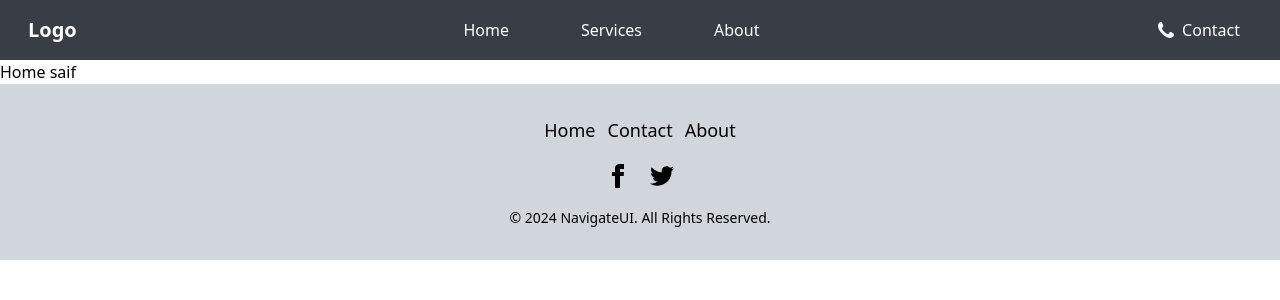
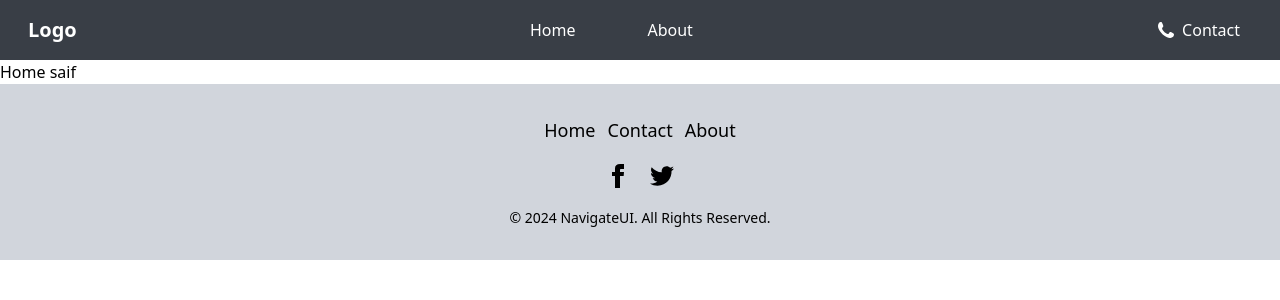
Before and after one commit to meizan2142/Mindfulcare, a React (Vite) app: page / in a window 1280 px wide. Shown: the top 300 px of the page. Built offline with nearby package versions, Linux system fonts and the light colour scheme.

Commit message:
NavLinks added

```diff
--- a/src/SharedComponents/Navbar/Navbar.jsx
+++ b/src/SharedComponents/Navbar/Navbar.jsx
@@ -1,4 +1,10 @@
+import { NavLink } from "react-router";
+import { navLinks } from "./paths";
+
 const Navbar = () => {
+    const links = navLinks();
+    console.log(links);
+
     return (
 
         <nav className="flex items-center justify-between bg-[#393E46] px-4 py-2 text-white">
@@ -6,10 +12,11 @@ const Navbar = () => {
                 <h2>Logo</h2>
             </div>
             <ul className="flex items-center justify-between gap-6 text-slate-900">
-                <li className="cursor-pointer  rounded-full  px-6 py-2 text-white hover:bg-sky-600">Home</li>
-                <li className="cursor-pointer  rounded-full px-6 py-2 text-white hover:bg-sky-600">Services</li>
-                <li className="cursor-pointer  rounded-full px-6 py-2 text-white hover:bg-sky-600">About</li>
-
+                {
+                    links.map((link, index) => <li key={index} className="cursor-pointer  rounded-full  px-6 py-2 text-white hover:bg-sky-600">
+                        <NavLink to={link.path}>{link.pathName}</NavLink>
+                    </li>)
+                }
             </ul>
             <div>
                 <li className="cursor-pointer flex gap-2 list-none rounded-full px-6 py-2 text-white hover:bg-sky-600">
--- /dev/null
+++ b/src/SharedComponents/Navbar/paths.js
@@ -0,0 +1,12 @@
+export const navLinks = () => {
+    return [
+        {
+            path: '/',
+            pathName: 'Home',
+        },
+        {
+            path: '/about',
+            pathName: 'About',
+        },
+    ];
+};
```
